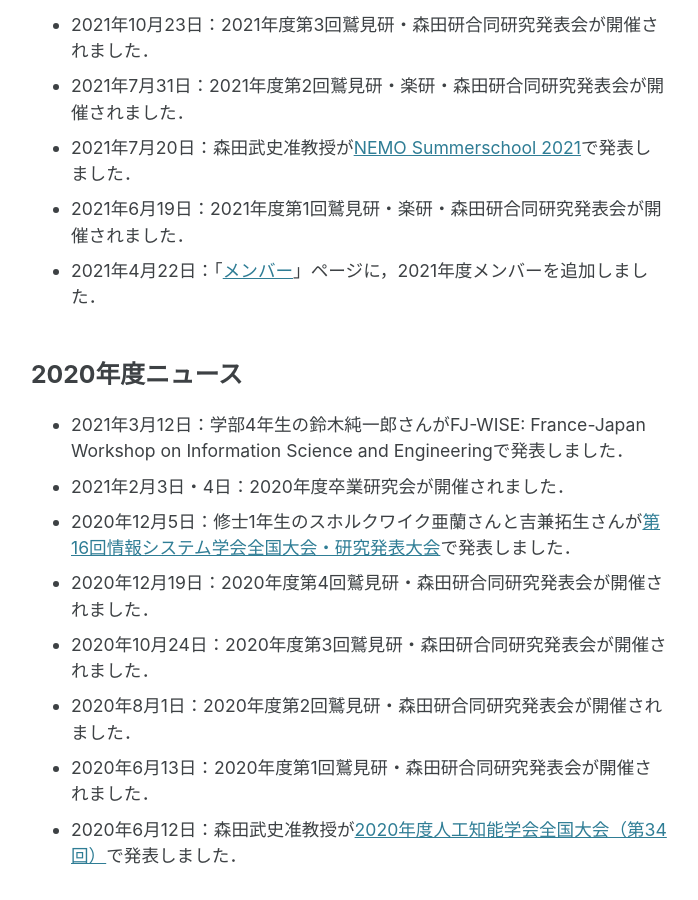
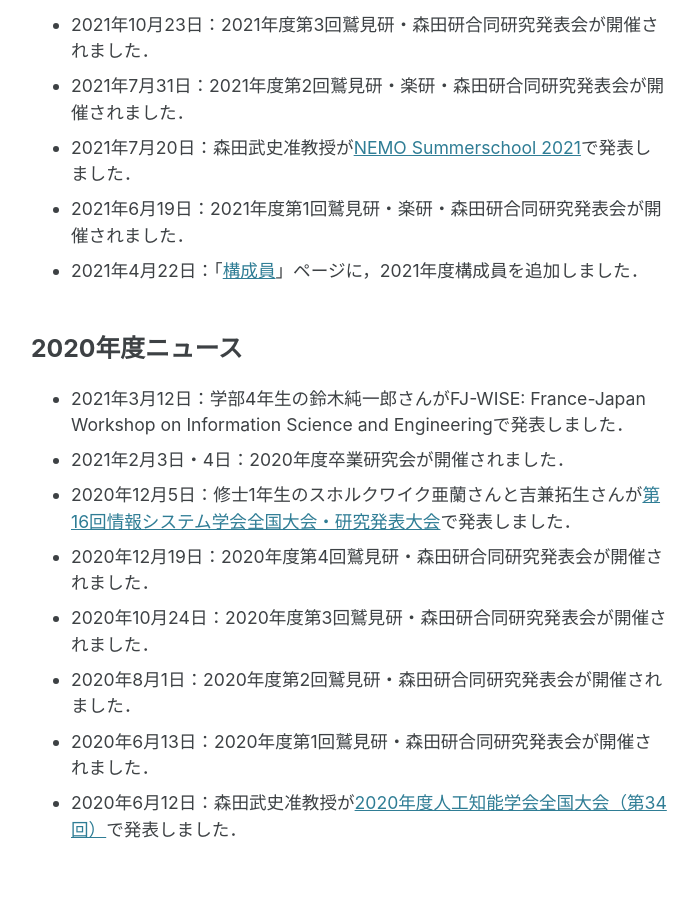
Before and after one commit to ke-lab-it-agu/ke-lab-it-agu.github.io, a Jekyll site: the page built from index.md, in a window 1280 px wide and 900 px high, scrolled down 1001 px. Shown: the whole window, without its empty margins (291-989 px from the left). Built offline with Jekyll 4.4.1, drawn with Linux system fonts in a browser that asks for light colours; cached includes are drawn as plain includes.

Commit message:
update index.md

```diff
--- a/index.md
+++ b/index.md
@@ -17,7 +17,7 @@ excerpt: "青山学院大学 理工学部 情報テクノロジー学科 <br/>
 * 2021年7月31日：2021年度第2回鷲見研・楽研・森田研合同研究発表会が開催されました．
 * 2021年7月20日：森田武史准教授が[NEMO Summerschool 2021](https://nemo.omilab.org/2021/)で発表しました．
 * 2021年6月19日：2021年度第1回鷲見研・楽研・森田研合同研究発表会が開催されました．
-* 2021年4月22日：「[メンバー]({{site.baseurl}}/members)」ページに，2021年度メンバーを追加しました．
+* 2021年4月22日：「[構成員]({{site.baseurl}}/members)」ページに，2021年度構成員を追加しました．
 
 ## 2020年度ニュース
 * 2021年3月12日：学部4年生の鈴木純一郎さんがFJ-WISE: France-Japan Workshop on Information Science and Engineeringで発表しました．
```
